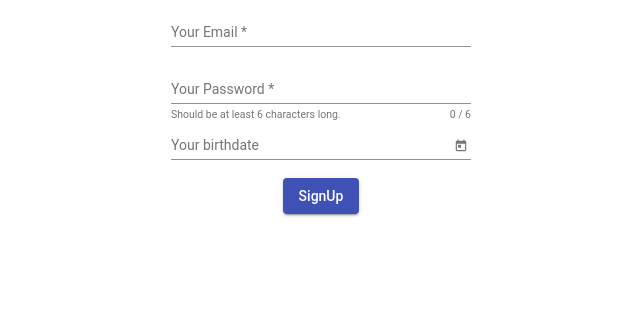
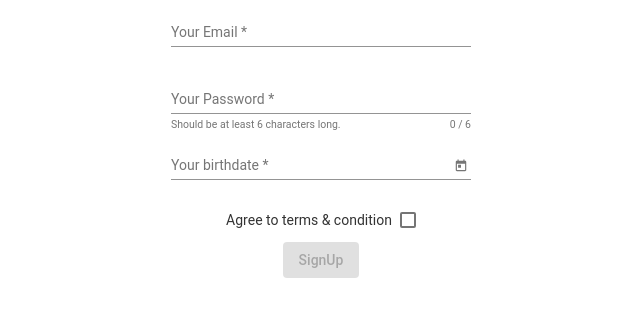
Before and after one commit to yash2701/fitness-tracker-app, an Angular app: page /signup in a window 1280 px wide. Shown: the top 316 px of the page, without its empty margins (319-959 px from the left). Built offline with nearby package versions, Linux system fonts and the light colour scheme.

Commit message:
done signup component

```diff
--- a/src/app/auth/signup/signup.component.html
+++ b/src/app/auth/signup/signup.component.html
@@ -1,5 +1,5 @@
 <section class="signup-form">
-    <form fxLayout="column" fxLayoutAlign="center center" #f="ngForm" (ngSubmit)="onSubmit(f)">
+    <form fxLayout="column" fxLayoutAlign="center center" fxLayoutGap="10px" #f="ngForm" (ngSubmit)="onSubmit(f)">
         <mat-form-field>
             <input
                 type="email"
@@ -27,11 +27,20 @@
             <mat-error>Has to be at least 6 characters long.</mat-error>
         </mat-form-field>
         <mat-form-field>
-            <input matInput placeholder="Your birthdate" [matDatepicker]="picker">
+            <input
+                matInput
+                placeholder="Your birthdate"
+                [matDatepicker]="picker"
+                [max]="maxDate"
+                ngModel
+                name="birthdate"
+                required>
             <mat-datepicker-toggle matSuffix [for]="picker"></mat-datepicker-toggle>
             <mat-datepicker #picker></mat-datepicker>
           </mat-form-field>
-        <button type="submit" mat-raised-button color="primary">SignUp</button>
+
+        <mat-checkbox ngModel labelPosition="before" name="agree" color="primary" required>Agree to terms & condition</mat-checkbox>
+        <button type="submit" mat-raised-button color="primary" [disabled]="f.invalid">SignUp</button>
     </form>
 </section>
 
--- a/src/app/auth/signup/signup.component.ts
+++ b/src/app/auth/signup/signup.component.ts
@@ -7,10 +7,13 @@ import { NgForm } from '@angular/forms';
   styleUrls: ['./signup.component.scss']
 })
 export class SignupComponent implements OnInit {
+  maxDate;
 
   constructor() { }
 
   ngOnInit(): void {
+    this.maxDate = new Date();
+    this.maxDate.setFullYear(this.maxDate.getFullYear() - 18);
   }
 
   onSubmit(form: NgForm) {
```
Also changed, not shown: src/app/material.module.ts (+5 -2 lines).
